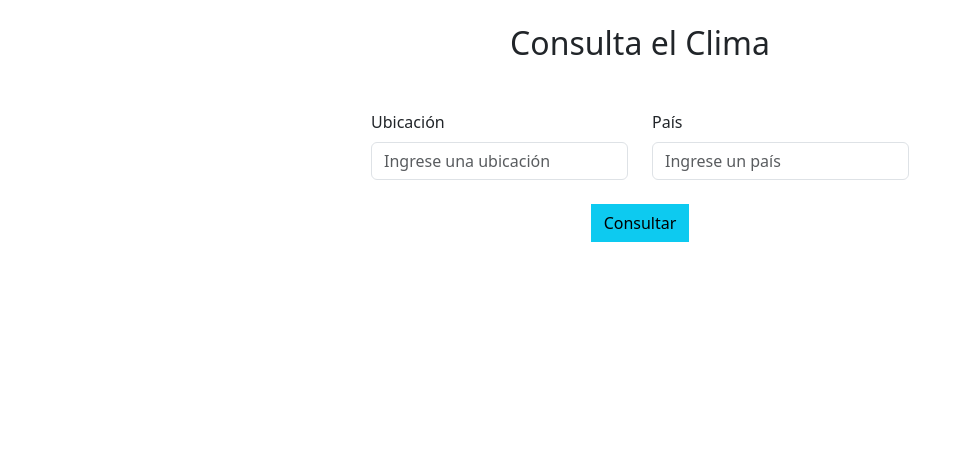
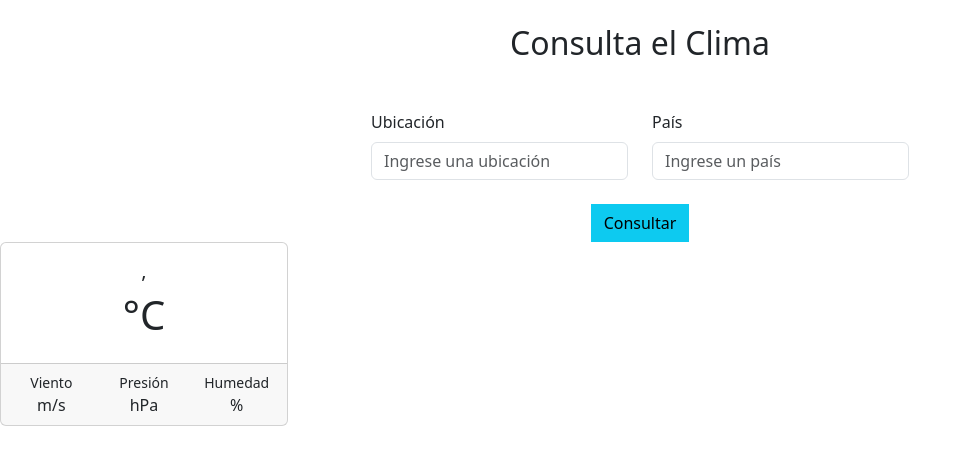
Before and after one commit to nachonazar/Ejercicio13-React, a React (Vite) app: page / in a window 1280 px wide. Shown: the top 464 px of the page, without its empty margins (0-972 px from the left). Built offline with nearby package versions, Linux system fonts and the light colour scheme; no server answers.

Commit message:
mostrar card en el componente clima al enviar el formulario

```diff
--- a/package.json
+++ b/package.json
@@ -13,7 +13,8 @@
     "bootstrap": "^5.3.7",
     "react": "^19.1.0",
     "react-bootstrap": "^2.10.10",
-    "react-dom": "^19.1.0"
+    "react-dom": "^19.1.0",
+    "react-hook-form": "^7.62.0"
   },
   "devDependencies": {
     "@eslint/js": "^9.30.1",
--- a/src/App.jsx
+++ b/src/App.jsx
@@ -1,32 +1,36 @@
 import { useEffect, useState } from "react";
 import Formulario from "./components/Formulario";
 import Titulo from "./components/Titulo";
+import Clima from "./components/Clima";
 import "bootstrap/dist/css/bootstrap.min.css";
 
 function App() {
   const [clima, setClima] = useState({});
+  const [ubicacion, setUbicacion] = useState("");
+  const [pais, setPais] = useState("");
 
   useEffect(() => {
     obtenerClima();
-  }, []);
+  }, [ubicacion, pais]);
 
   const obtenerClima = async () => {
     const respuesta = await fetch(
-      "https://api.openweathermap.org/data/2.5/weather?q=Buenos Aires,AR&units=metric&lang=es&appid=6d0181333345780305a81906090f0e2a"
+      `https://api.openweathermap.org/data/2.5/weather?q=${ubicacion},${pais}&units=metric&lang=es&appid=6d0181333345780305a81906090f0e2a`
     );
-    console.log(respuesta)
-    if(respuesta.status === 200){
-      const datos = await respuesta.json()
-      console.log(datos)
+    console.log(respuesta);
+    if (respuesta.status === 200) {
+      const datos = await respuesta.json();
+      console.log(datos);
       //guardar en el state clima
-      setClima(datos)
+      setClima(datos);
     }
   };
 
   return (
     <>
       <Titulo></Titulo>
-      <Formulario></Formulario>
+      <Formulario setUbicacion={setUbicacion} setPais={setPais} obtenerClima={obtenerClima}></Formulario>
+      <Clima clima={clima}></Clima>
     </>
   );
 }
--- /dev/null
+++ b/src/components/Clima.jsx
@@ -0,0 +1,39 @@
+import React from "react";
+import { Card } from "react-bootstrap";
+
+const Clima = ({ clima }) => {
+  return (
+    <div>
+      <Card className="text-center" style={{ width: "18rem" }}>
+        <Card.Body>
+          <Card.Title>
+            {clima.name}, {clima.sys?.country}
+          </Card.Title>
+          <Card.Text>
+            <div>
+              <h1>{clima.main?.temp}°C</h1>
+            </div>
+          </Card.Text>
+        </Card.Body>
+        <Card.Footer>
+          <div className="row">
+            <div className="col">
+              <small className="d-block">Viento</small>
+              <span>{clima.wind?.speed} m/s</span>
+            </div>
+            <div className="col">
+              <small className="d-block">Presión</small>
+              <span>{clima.main?.pressure} hPa</span>
+            </div>
+            <div className="col">
+              <small className="d-block">Humedad</small>
+              <span>{clima.main?.humidity}%</span>
+            </div>
+          </div>
+        </Card.Footer>
+      </Card>
+    </div>
+  );
+};
+
+export default Clima;
--- a/src/components/Formulario.jsx
+++ b/src/components/Formulario.jsx
@@ -1,21 +1,86 @@
 import React from "react";
 import { Form, Button } from "react-bootstrap";
+import { useForm } from "react-hook-form";
 
-const Formulario = () => {
+const Formulario = ({ setUbicacion, setPais }) => {
+  const {
+    register,
+    handleSubmit,
+    reset,
+    formState: { errors },
+  } = useForm();
+
   return (
     <div className="container mt-5">
-        <Form>
-      <div className="d-flex gap-4 justify-content-center">
+      <Form
+        onSubmit={handleSubmit((data) => {
+          setUbicacion(data.ubicacion);
+          setPais(data.pais);
+        })}
+      >
+        <div className="d-flex gap-4 justify-content-center">
           <Form.Group className="mb-3" controlId="formUbicacion">
             <Form.Label>Ubicación</Form.Label>
-            <Form.Control type="text" placeholder="Ingrese una ubicación" />
+            <Form.Control
+              type="text"
+              placeholder="Ingrese una ubicación"
+              {...register("ubicacion", {
+                required: "La ubicación es obligatoria",
+                minLength: {
+                  value: 3,
+                  message: "Debe tener al menos 3 caracteres",
+                },
+                maxLength: {
+                  value: 50,
+                  message: "Debe tener como máximo 50 caracteres",
+                },
+                pattern: {
+                  value: /^[a-zA-ZáéíóúÁÉÍÓÚñÑ\s]+$/,
+                  message: "Solo se permiten letras y espacios",
+                },
+              })}
+            />
+            {errors.ubicacion && (
+              <Form.Text className="text-danger">
+                {errors.ubicacion.message}
+              </Form.Text>
+            )}
           </Form.Group>
+
           <Form.Group className="mb-3" controlId="formPais">
             <Form.Label>País</Form.Label>
-            <Form.Control type="text" placeholder="Ingrese un país" />
+            <Form.Control
+              type="text"
+              placeholder="Ingrese un país"
+              {...register("pais", {
+                required: "El país es obligatorio",
+                minLength: {
+                  value: 3,
+                  message: "Debe tener al menos 3 caracteres",
+                },
+                maxLength: {
+                  value: 56,
+                  message: "Debe tener como máximo 56 caracteres",
+                },
+                pattern: {
+                  value: /^[a-zA-ZáéíóúÁÉÍÓÚñÑ\s]+$/,
+                  message: "Solo se permiten letras y espacios",
+                },
+              })}
+            />
+            {errors.pais && (
+              <Form.Text className="text-danger">
+                {errors.pais.message}
+              </Form.Text>
+            )}
           </Form.Group>
-          </div>
-          <div className="text-center mt-2"><Button variant="info" type="submit" className="rounded-0">Consultar</Button></div>
+        </div>
+
+        <div className="text-center mt-2">
+          <Button variant="info" type="submit" className="rounded-0">
+            Consultar
+          </Button>
+        </div>
       </Form>
     </div>
   );
```
Also changed, not shown: 1 other file (tests, documents, lock files or other folders).
